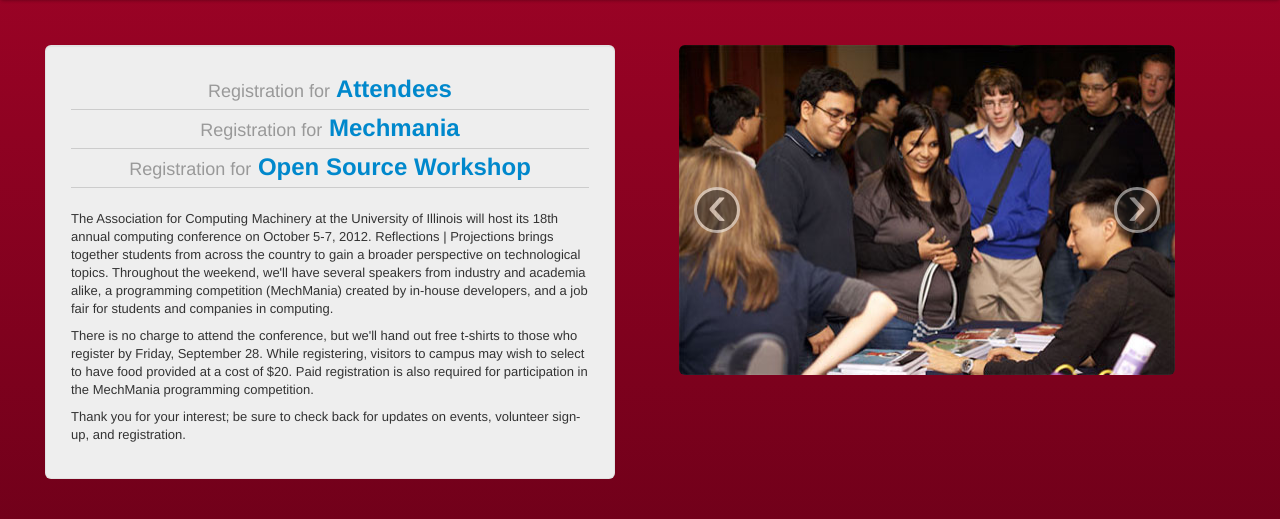
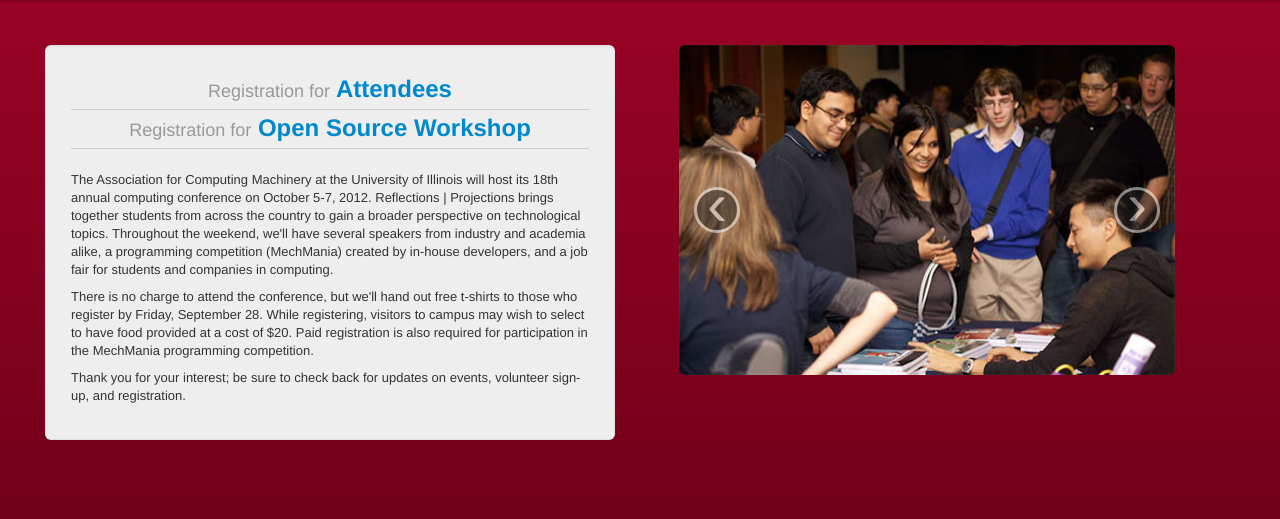
Before and after one commit to ReflectionsProjections/mango-django, a PHP site: page / in a window 1280 px wide. Shown: the part 218-737 px from the top of the page. Run offline with PHP 8.4, Linux system fonts and the light colour scheme.

Commit message:
Remove MM registration link from home page
MechMania registration has closed. Removing the link.

```diff
--- a/index.php
+++ b/index.php
@@ -30,7 +30,6 @@
 				<div class="span6">
 					<div class="hero-unit well" id="homepage-hero">
 						<h2 class="home-links"><a href="./registration.php"><div class="crarr left"></div><div class="crarr right"></div><small>Registration for</small> Attendees</a></h2>
-						<h2 class="home-links"><a href="./mechmania.php"><div class="crarr left"></div><div class="crarr right"></div><small>Registration for</small> Mechmania</a></h2>
 						<h2 class="home-links"><a href="./openhatch.php"><div class="crarr left"></div><div class="crarr right"></div><small>Registration for</small> Open Source Workshop</a></h2>
 						<br/>
 						<p class="description"> The Association for Computing Machinery at the University of Illinois will host its 18th annual computing conference on October 5-7, 2012.  Reflections | Projections brings together students from across the country to gain a broader perspective on technological topics.  Throughout the weekend, we'll have several speakers from industry and academia alike, a programming competition (MechMania) created by in-house developers, and a job fair for students and companies in computing.  </p>
```
